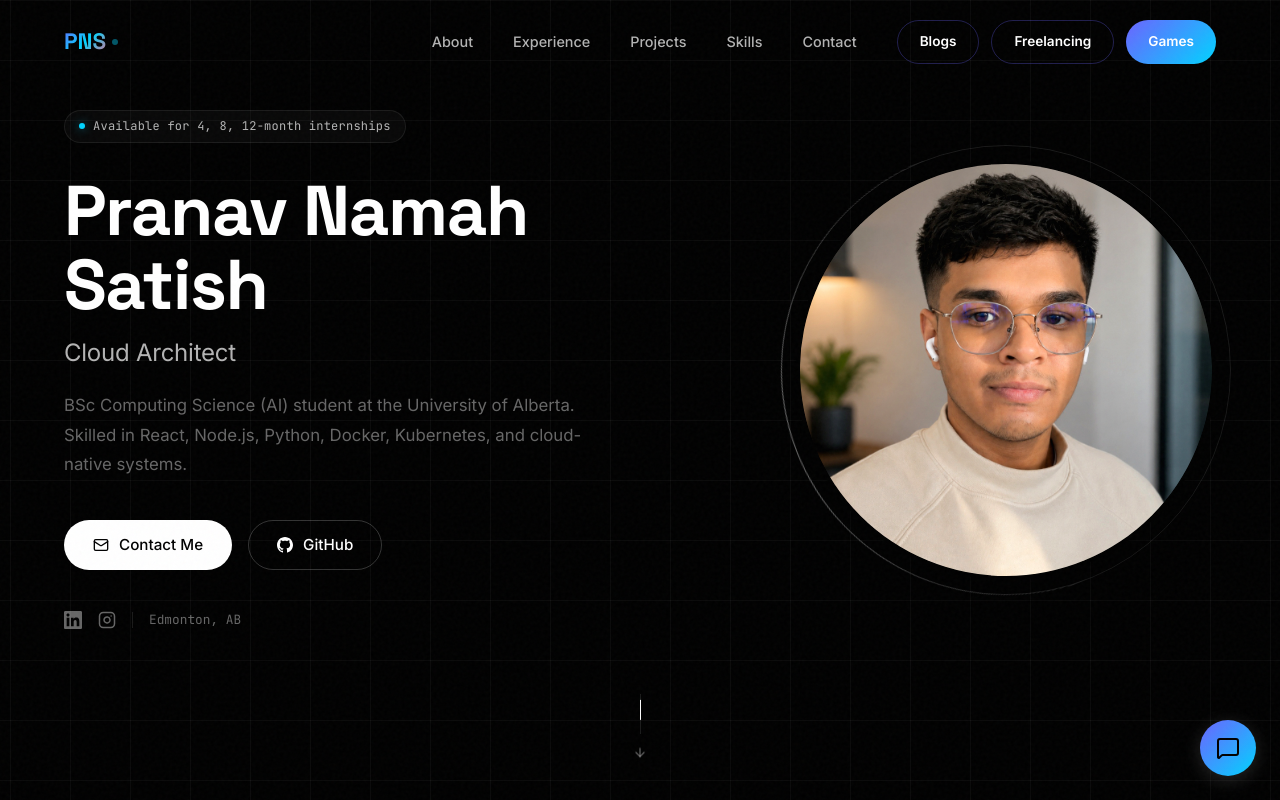
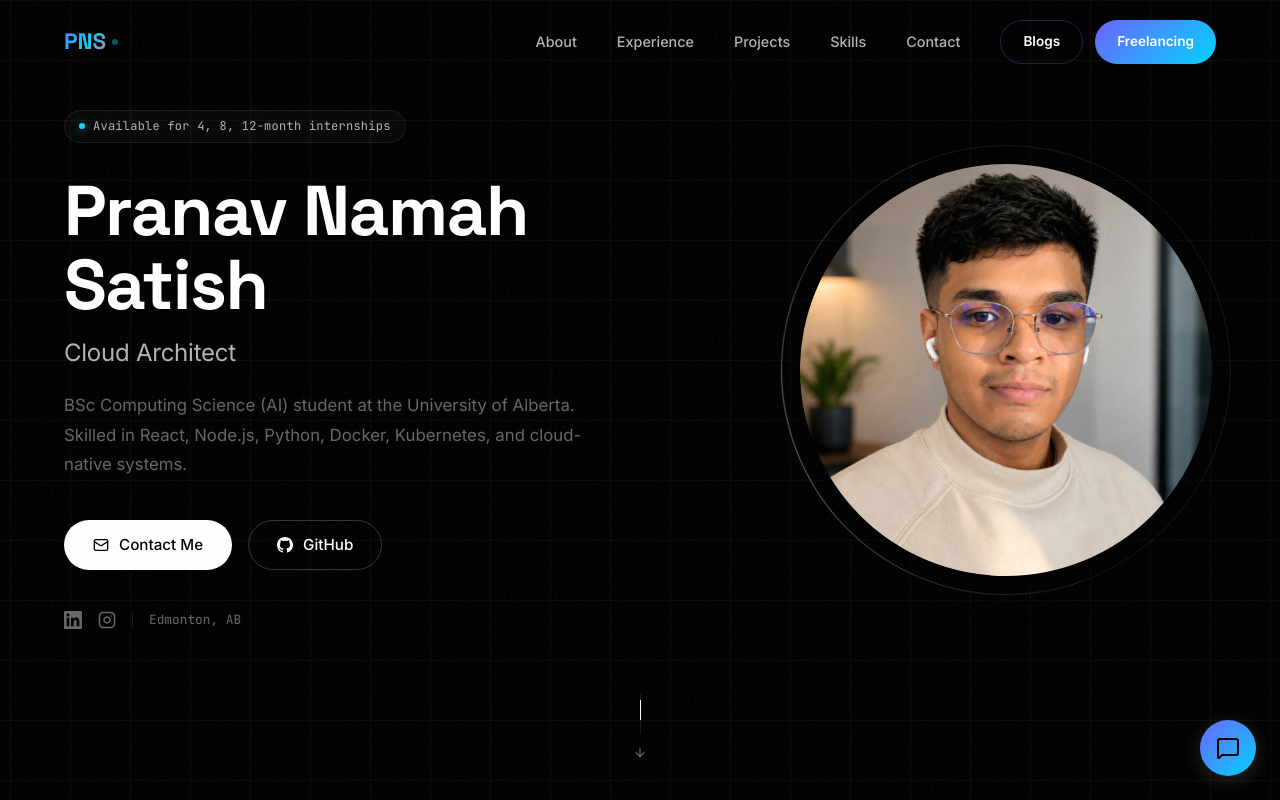
Before and after one commit to Pranav-ns/Portfolio, a Next.js app: page / in a window 1280 px wide. Shown: the top 800 px of the page. Built offline with nearby package versions, Linux system fonts and the light colour scheme.

Commit message:
feat: remove games section and link

```diff
--- a/src/components/Navbar.tsx
+++ b/src/components/Navbar.tsx
@@ -78,17 +78,10 @@ export default function Navbar() {
             </Link>
             <Link
               href="/freelancing"
-              className="btn-secondary"
+              className="btn-primary"
               style={{ padding: "10px 22px", fontSize: "0.85rem" }}
             >
               Freelancing
-            </Link>
-            <Link
-              href="/games"
-              className="btn-primary"
-              style={{ padding: "10px 22px", fontSize: "0.85rem" }}
-            >
-              Games
             </Link>
           </div>
         </nav>
@@ -128,17 +121,10 @@ export default function Navbar() {
             </Link>
             <Link
               href="/freelancing"
-              className="btn-secondary"
+              className="btn-primary"
               onClick={() => setMenuOpen(false)}
             >
               Freelancing
-            </Link>
-            <Link
-              href="/games"
-              className="btn-primary"
-              onClick={() => setMenuOpen(false)}
-            >
-              Games
             </Link>
           </div>
         </nav>
```
Also changed, not shown: src/app/games/page.tsx (deleted, +0 -21 lines).
